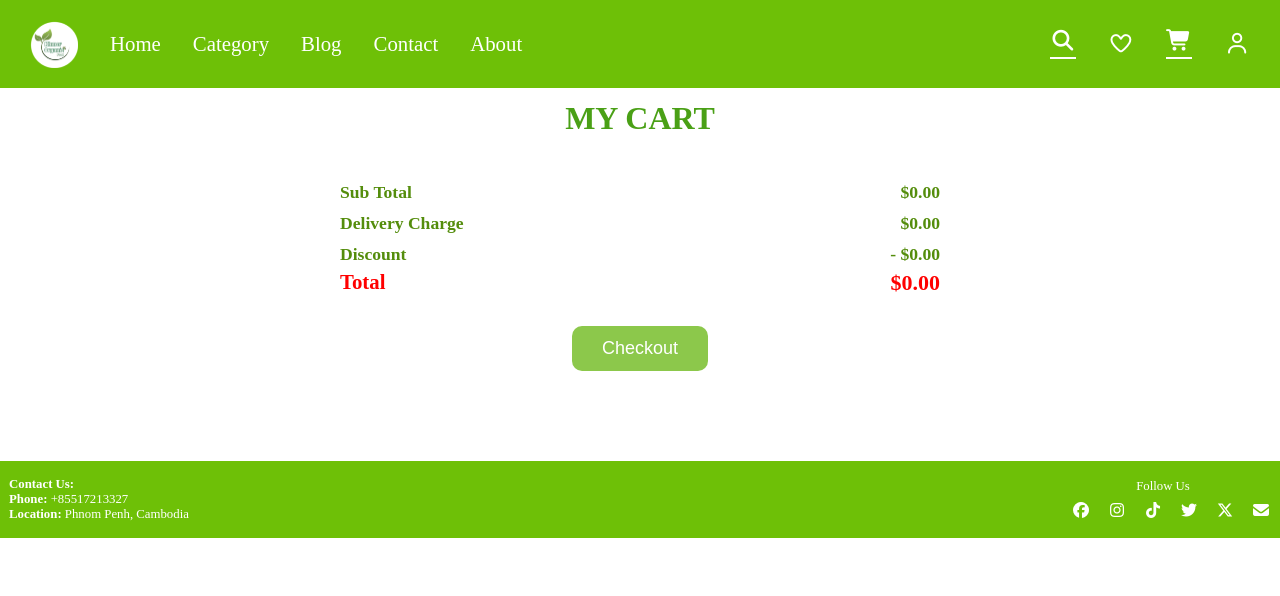
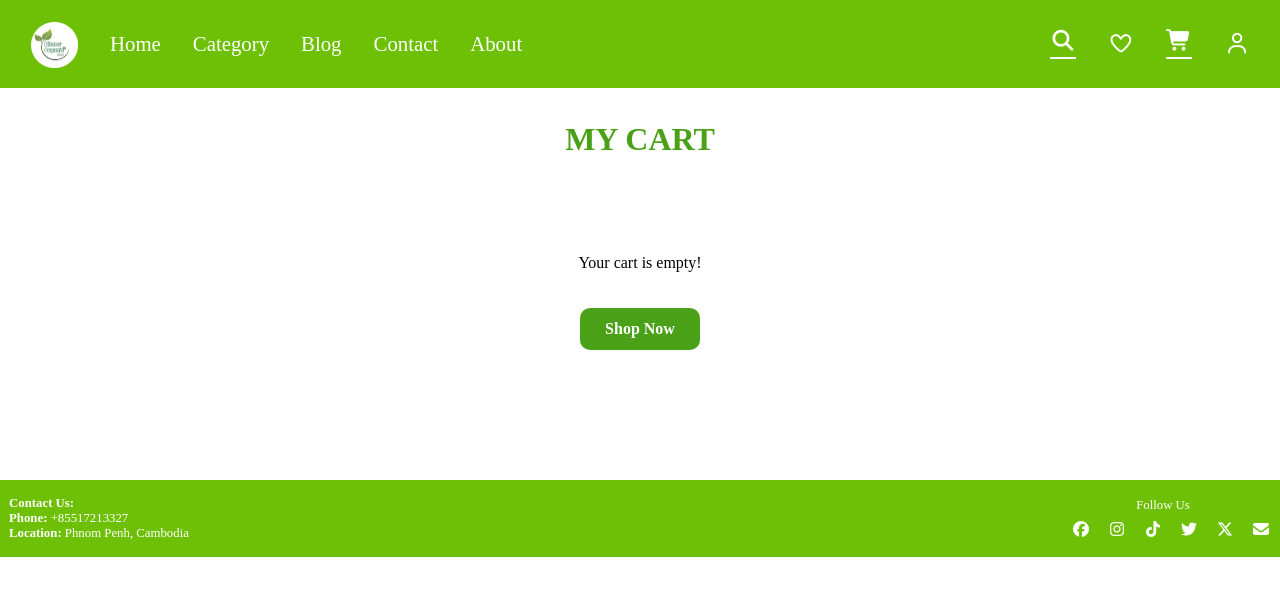
Before and after one commit to tithyarita/Khmer-organic-food-project, a Vue app in the folder khmer-food/: page /cart in a window 1280 px wide. Shown: the top 596 px of the page. Built offline with nearby package versions, Linux system fonts and the light colour scheme; a web font is replaced by a local one.

Commit message:
New update Card Page

```diff
--- a/khmer-food/src/router/index.ts
+++ b/khmer-food/src/router/index.ts
@@ -22,6 +22,8 @@ const routes: RouteRecordRaw[] = [
             bg: '#F5F5F5',
     },
   },
+
+
   {
     path: '/category/meats',
     name: 'meats',
@@ -115,8 +117,9 @@ const routes: RouteRecordRaw[] = [
     path: '/ProudctDetail',
     name: 'ProudctDetail',
     component: ProductDetail,
+    props: true,
     meta: { title: 'KHMER DETAIL FOOD',
-    image: '/images/mint-isLeftt.png',
+    image: '/images/detailbanner.jpg',
     bg: '#F5F5F5'},
   },
 
--- a/khmer-food/src/views/CartView.vue
+++ b/khmer-food/src/views/CartView.vue
@@ -2,47 +2,48 @@
   <div class="cart-page">
     <h1 class="title">MY CART</h1>
 
+    <div v-if="cart.items.length > 0">
       <!-- CART ITEMS -->
       <div
         v-for="(item, index) in cart.items"
         :key="index"
         class="cart-item"
       >
-    <button class="remove-btn" @click="cart.removeItem(index)"><i class="fa-solid fa-xmark"></i></button>
+        <button class="remove-btn" @click="cart.removeItem(index)">
+          <i class="fa-solid fa-xmark"></i>
+        </button>
 
         <img :src="item.image" class="item-img" />
 
         <div class="item-info">
-        <div class="main-row">
           <div class="name-price">
             <h3 class="item-name">{{ item.name }}</h3>
-            <!-- ✅ show selected quantity instead of static weight -->
-            <p class="weight">{{ item.qty }} {{ item.unit }}</p>
+            <p class="unit-price">${{ item.price.toFixed(2) }} per {{ item.unit }}</p>
           </div>
 
-          <div class="qty-block">
-            <label>Quantity</label>
+          <div class="quantity-row">
+            <label>Quantity:</label>
             <select
-              v-model.number="item.qty"
-              @change="cart.updateQty(index, item.qty)"
+              v-model="item.qty"
+              @change="updateQty(index, item.qty)"
             >
               <option
-                v-for="w in item.unit === 'kg' ? weights : sets"
-                :key="w"
-                :value="w"
+                v-for="q in item.unit === 'kg' ? weights : sets"
+                :key="q"
+                :value="q"
               >
-                {{ w }} {{ item.unit }}
+                {{ q }} {{ item.unit }}
               </option>
             </select>
           </div>
-        </div>
 
-        <p class="price">${{ (item.price * item.qty).toFixed(2) }}</p>
+          <p class="total-price">Total: ${{ (item.price * item.qty).toFixed(2) }}</p>
         </div>
       </div>
 
       <!-- SUMMARY -->
       <div class="summary-box">
+        <h2>Order Summary</h2>
         <div class="row">
           <span>Sub Total</span>
           <span>${{ subtotal.toFixed(2) }}</span>
@@ -62,6 +63,12 @@
         <button class="checkout-btn">Checkout</button>
       </div>
     </div>
+
+    <div v-else class="empty-cart">
+      <p>Your cart is empty!</p>
+      <router-link to="/" class="shop-now-btn">Shop Now</router-link>
+    </div>
+  </div>
 </template>
 
 <script setup lang="ts">
@@ -69,85 +76,110 @@ import { computed } from 'vue';
 import { useCartStore } from '../stores/cart';
 
 const cart = useCartStore();
-const weights = [0.5, 1, 1.5, 2];
-const sets = [1, 2, 3, 4];
 
+// Selectable quantities
+const weights = [0.5, 1, 1.5, 2]; // for kg
+const sets = [1, 2, 3, 4];        // for set
+
+// Computed totals
 const subtotal = computed(() =>
   cart.items.reduce((sum, item) => sum + item.price * item.qty, 0)
 );
 const discount = computed(() => subtotal.value * 0.07);
 const delivery = computed(() => (subtotal.value > 0 ? 1.06 : 0));
 const total = computed(() => subtotal.value + delivery.value - discount.value);
+
+// Update quantity and ensure it's always a number
+const updateQty = (index: number, value: number) => {
+  const qty = Number(value);
+  const minQty = cart.items[index].unit === 'kg' ? 0.5 : 1;
+  cart.updateQty(index, qty < minQty ? minQty : qty);
+};
 </script>
 
 <style scoped>
 .cart-page {
-  width: 100%;
-  margin: auto;
-  max-width: 600px;
+  max-width: 800px;
+  margin: 0 auto;
   font-family: 'Baloo Da', cursive;
+  padding: 20px;
 }
+
 .title {
   text-align: center;
   color: #4aa016;
-  margin: 20px 0;
+  margin-bottom: 30px;
+  font-size: 2rem;
 }
+
 .cart-item {
-  position: relative;
   display: flex;
   align-items: flex-start;
-  background: #fafafa;
+  background: #ffffff;
   padding: 20px;
   margin-bottom: 20px;
   border-radius: 15px;
+  box-shadow: 0 2px 8px rgba(0,0,0,0.1);
+  position: relative;
+  transition: transform 0.2s;
 }
+
+.cart-item:hover {
+  transform: translateY(-3px);
+}
+
 .item-img {
-  width: 7.5rem;
+  width: 120px;
+  border-radius: 10px;
   margin-right: 20px;
+  object-fit: cover;
 }
+
 .item-info {
   flex: 1;
   display: flex;
   flex-direction: column;
+  gap: 10px;
+}
+
+.name-price {
+  display: flex;
   justify-content: space-between;
+  align-items: center;
 }
-.main-row {
+
+.item-name {
+  font-size: 1.2rem;
+  color: #333;
+  font-weight: bold;
+  margin: 0;
+}
+
+.unit-price {
+  color: #888;
+  font-size: 0.9rem;
+}
+
+.quantity-row {
   display: flex;
   align-items: center;
-  justify-content: space-between;
+  gap: 10px;
 }
-.name-price {
-  display: flex;
-  flex-direction: column;
-}
-.item-name {
-  margin: 0;
-  font-size: 1.1rem;
-  color:#333;
-  font-weight:bold;
-}
-.price {
-  font-size: 1rem;
-  font-weight: bold;
-  color: #333;
-  margin-top: 4px;
-}
-.qty-block {
-  display: flex;
-  flex-direction: column;
-  align-items: flex-start;
-  margin-right: 40px;
-}
-.qty-block label {
-  font-size: 0.9rem;
-  font-weight: bold;
-  margin-bottom: 4px;
-}
-.qty-block select {
+
+.quantity-row select {
+  width: 70px;
   padding: 5px;
   border-radius: 8px;
   border: 1px solid #888;
+  text-align: center;
+  cursor: pointer;
 }
+
+.total-price {
+  font-weight: bold;
+  color: #4aa016;
+}
+
 .remove-btn {
   position: absolute;
   top: 10px;
@@ -155,50 +187,77 @@ const total = computed(() => subtotal.value + delivery.value - discount.value);
   background: none;
   border: none;
   font-size: 20px;
-  color: red !important;
+  color: red;
   cursor: pointer;
-  z-index: 2;
 }
-.weight {
-  color: red;
-  font-weight: bold;
-  margin-top: 10px;
+
+.summary-box {
+  background: #f9f9f9;
+  padding: 20px;
+  border-radius: 15px;
+  box-shadow: 0 2px 8px rgba(0,0,0,0.1);
 }
-.summary-box {
-  margin-top: 40px;
-  font-size: 1.1rem;
-  font-weight: bold;
-  color:#548D0C;
+
+.summary-box h2 {
+  margin-top: 0;
+  margin-bottom: 20px;
+  color: #4aa016;
 }
+
 .row {
   display: flex;
   justify-content: space-between;
-  padding: 5px 0;
+  margin-bottom: 10px;
 }
+
 .total-row {
   display: flex;
   justify-content: space-between;
   font-weight: bold;
-  font-size: 1.3rem;
-  color:red;
+  font-size: 1.2rem;
+  color: red;
+  margin-top: 10px;
 }
+
 .discount {
-  color:#548D0C;
+  color: #548d0c;
 }
-.total {
-  color: red;
-  font-weight: bold;
-  font-size: 22px;
-}
+
 .checkout-btn {
-  display: block;
-  margin: 30px auto;
-  padding: 12px 30px;
-  background: #8cc84b;
+  width: 100%;
+  padding: 12px;
+  background: #4aa016;
   color: white;
   font-size: 18px;
   border-radius: 10px;
   border: none;
   cursor: pointer;
+  margin-top: 20px;
+  transition: background 0.3s;
+}
+
+.checkout-btn:hover {
+  background: #3a8410;
+}
+
+.empty-cart {
+  text-align: center;
+  padding: 50px 20px;
+}
+
+.shop-now-btn {
+  display: inline-block;
+  margin-top: 20px;
+  padding: 12px 25px;
+  background: #4aa016;
+  color: white;
+  border-radius: 10px;
+  text-decoration: none;
+  font-weight: bold;
+  transition: background 0.3s;
+}
+
+.shop-now-btn:hover {
+  background: #3a8410;
 }
 </style>
--- a/khmer-food/src/views/ProductDetail.vue
+++ b/khmer-food/src/views/ProductDetail.vue
@@ -263,7 +263,7 @@ export default {
       name: this.product.name,
       image: this.product.images[0],
       price: this.product.price
-    });
+    }, 'detail');
 
     this.$router.push("/favorite");
   },
```
Also changed, not shown: khmer-food/public/images/detailbanner.jpg (renamed from khmer-food/public/images/mint-isLeft.png). Lines whose indentation alone changed are shown as unchanged.
